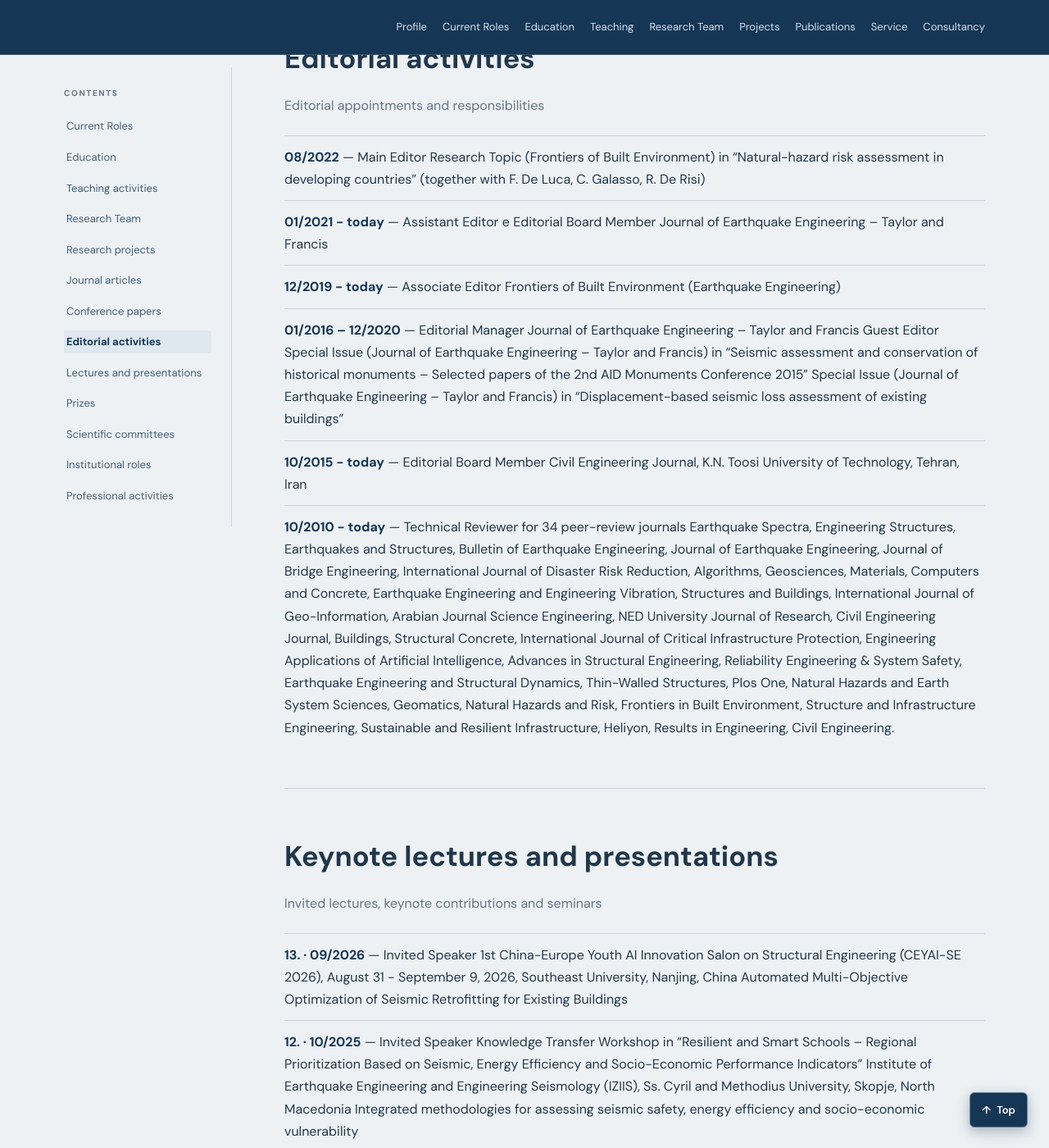
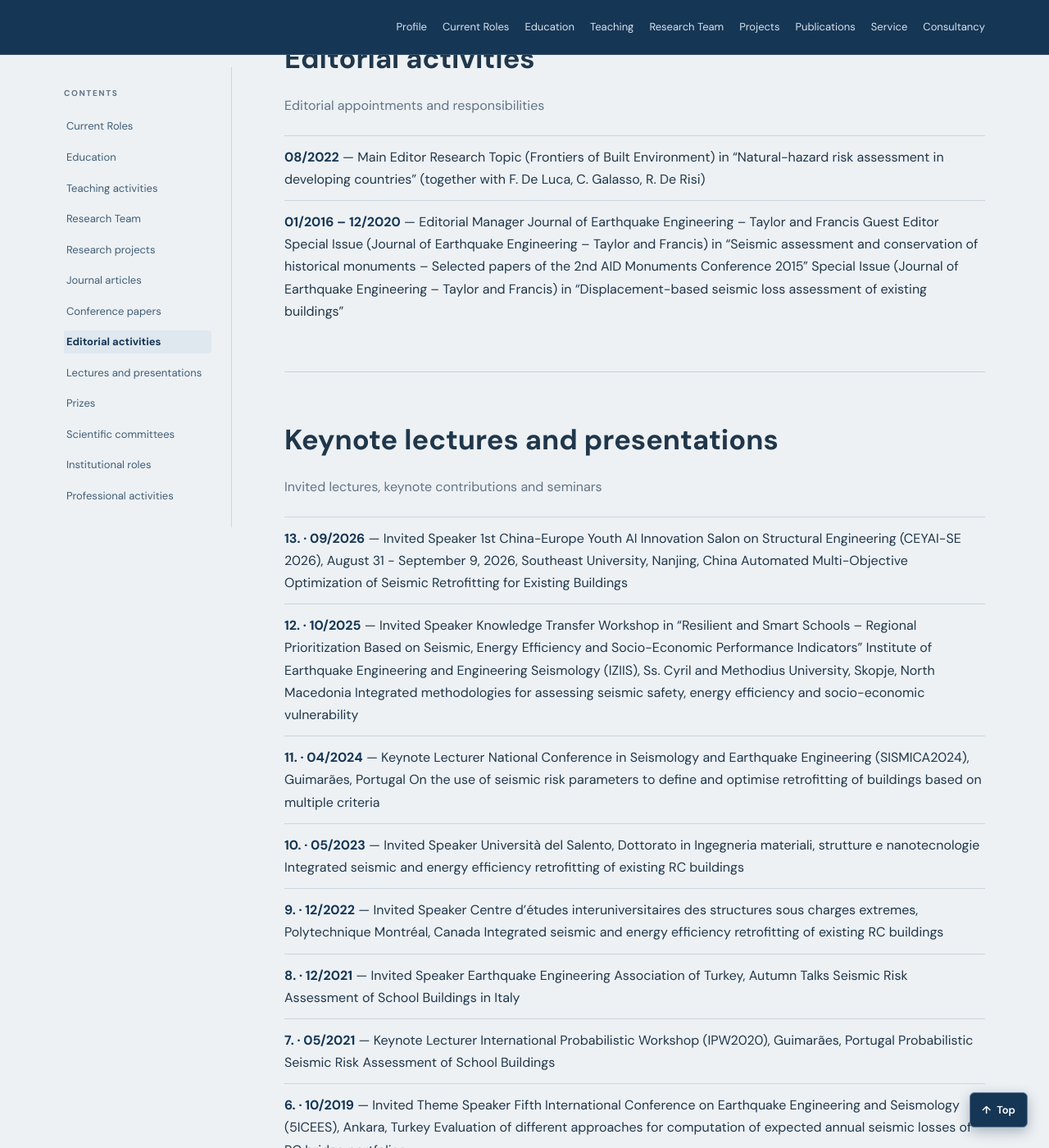
Before and after one commit to rncmonteiro/cv, a Jekyll site: the page built from index.md, in a window 1280 px wide and 1400 px high, scrolled down 37849 px. Shown: the whole window at 82% size. Built offline with Jekyll 4.4.1, drawn with Linux system fonts in a browser that asks for light colours; some of the changed text lies outside the part shown.

Commit message:
Add files via upload

```diff
--- a/_includes/content/consultancy.md
+++ b/_includes/content/consultancy.md
@@ -2,10 +2,8 @@
 
 Professional, entrepreneurial and consultancy work
 
-- **10. · 09/2026 – 02/2027** — Responsible  IUSS Pavia  Application of Active Mass Damper (AMD) systems to steel storage pallet racks subjected to seismic action  Contractor: ISAAC s.r.l.  Budget: €25,000.00
 - **9. · 11/2024 – 12/2024** — Responsible  IUSS Pavia  Development of a seismic vulnerability model (damage functions) for six cities in Morocco  Contractor: Guy Carpenter & Company, LLC  Budget: $10,000.00
 - **8. · 09/2024 – 10/2024** — Responsible  IUSS Pavia  Intensive course in “Risk Assessment and Emergency Management of Disasters due to Earthquake Hazard”  Contractor: Earthquake Disaster Policy Division, Ministry of the Interior and Safety, South Korea  Budget: $10,000.00
-- **7. · 04/2024 – today** — Founding Partner  RESISK s.r.l. – Research Engineering for Sustainable Risk Solutions  Spin-off of IUSS Pavia, founded together with three research fellows under the supervision of Ricardo Monteiro: Gianrocco Mucedero, Mattia Calò and Nicola Scattarreggia  RESISK carries out its activity in the field of civil engineering and quantitative analysis of risk, deriving from natural and anthropogenic hazards, by providing professional services, methodologies and tools to support both private clients and public bodies/legislators, through skills acquired in academia through advanced research.
 - **6. · 10/2022 –04/2023** — Consultant  IUSS Pavia and Eucentre Foundation  Piano di sviluppo della Fondazione IRCCS Policlinico San Matteo - Documento di Indirizzo della Progettazione  Sezione “Rischi da catastrofi naturali e originate dall’uomo”  Contractor: Fondazione IRCCS Policlinico San Matteo
 - **5. · 03/2022 –09/2022** — Responsible  IUSS Pavia  Design and Supervision of Reconstruction of Public Infrastructures in Cabo Delgado province, Mozambique  Contractor: A.R.S. Progetti S.P.A. e World Bank  Budget: $20,000.00
 - **4. · 07/2019** — Responsible  IUSS Pavia  Intensive course in “Risk Assessment and Emergency Management of Disasters due to Natural Hazards”  Contractor: Earthquake Disaster Policy Division, Ministry of the Interior and Safety, South Korea  Budget: €19,000.00
--- a/_includes/content/editorial.md
+++ b/_includes/content/editorial.md
@@ -3,8 +3,4 @@
 Editorial appointments and responsibilities
 
 - **08/2022** — Main Editor  Research Topic (Frontiers of Built Environment) in “Natural-hazard risk assessment in developing countries” (together with F. De Luca, C. Galasso, R. De Risi)
-- **01/2021 - today** — Assistant Editor e Editorial Board Member  Journal of Earthquake Engineering – Taylor and Francis
-- **12/2019 - today** — Associate Editor  Frontiers of Built Environment  (Earthquake Engineering)
 - **01/2016 – 12/2020** — Editorial Manager  Journal of Earthquake Engineering – Taylor and Francis  Guest Editor  Special Issue (Journal of Earthquake Engineering – Taylor and Francis) in “Seismic assessment and conservation of historical monuments – Selected papers of the 2nd AID Monuments Conference 2015”  Special Issue (Journal of Earthquake Engineering – Taylor and Francis) in “Displacement-based seismic loss assessment of existing buildings”
-- **10/2015 - today** — Editorial Board Member  Civil Engineering Journal, K.N. Toosi University of Technology, Tehran, Iran
-- **10/2010 - today** — Technical Reviewer for 34 peer-review journals  Earthquake Spectra, Engineering Structures, Earthquakes and Structures, Bulletin of Earthquake Engineering, Journal of Earthquake Engineering, Journal of Bridge Engineering, International Journal of Disaster Risk Reduction, Algorithms, Geosciences, Materials, Computers and Concrete, Earthquake Engineering and Engineering Vibration, Structures and Buildings, International Journal of Geo-Information, Arabian Journal Science Engineering, NED University Journal of Research, Civil Engineering Journal, Buildings, Structural Concrete, International Journal of Critical Infrastructure Protection, Engineering Applications of Artificial Intelligence, Advances in Structural Engineering, Reliability Engineering & System Safety, Earthquake Engineering and Structural Dynamics, Thin-Walled Structures, Plos One, Natural Hazards and Earth System Sciences, Geomatics, Natural Hazards and Risk, Frontiers in Built Environment, Structure and Infrastructure Engineering, Sustainable and Resilient Infrastructure, Heliyon, Results in Engineering, Civil Engineering.
```
